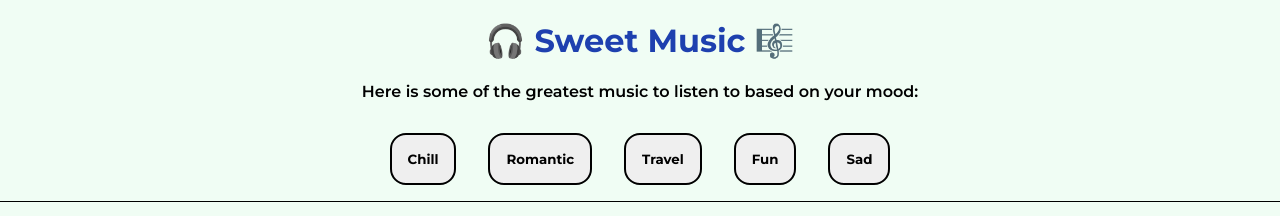
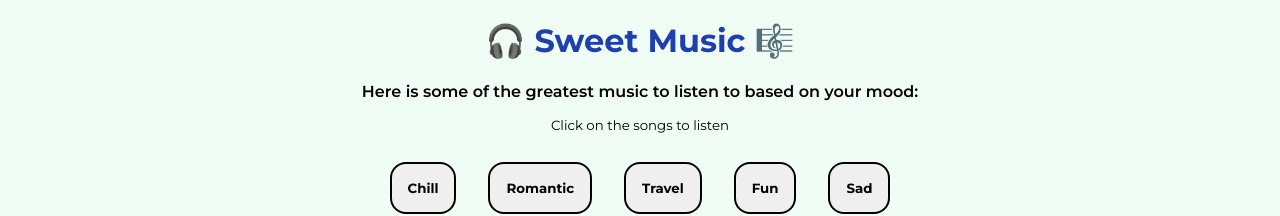
Before and after one commit to jagrut-sharma/mark-9-neoG-camp, a React (Create React App) app: page / in a window 1280 px wide. Shown: the top 216 px of the page. Built offline with nearby package versions, Linux system fonts and the light colour scheme.

Commit message:
complete project

```diff
--- a/src/App.js
+++ b/src/App.js
@@ -149,6 +149,7 @@ export default function App() {
       <p className="para">
         Here is some of the greatest music to listen to based on your mood:
       </p>
+      <p style={{ fontSize: "smaller" }}>Click on the songs to listen</p>
       <main>
         {songsMood.map((mood) => (
           <button className="btn" key={mood} onClick={() => clickHandler(mood)}>
```
